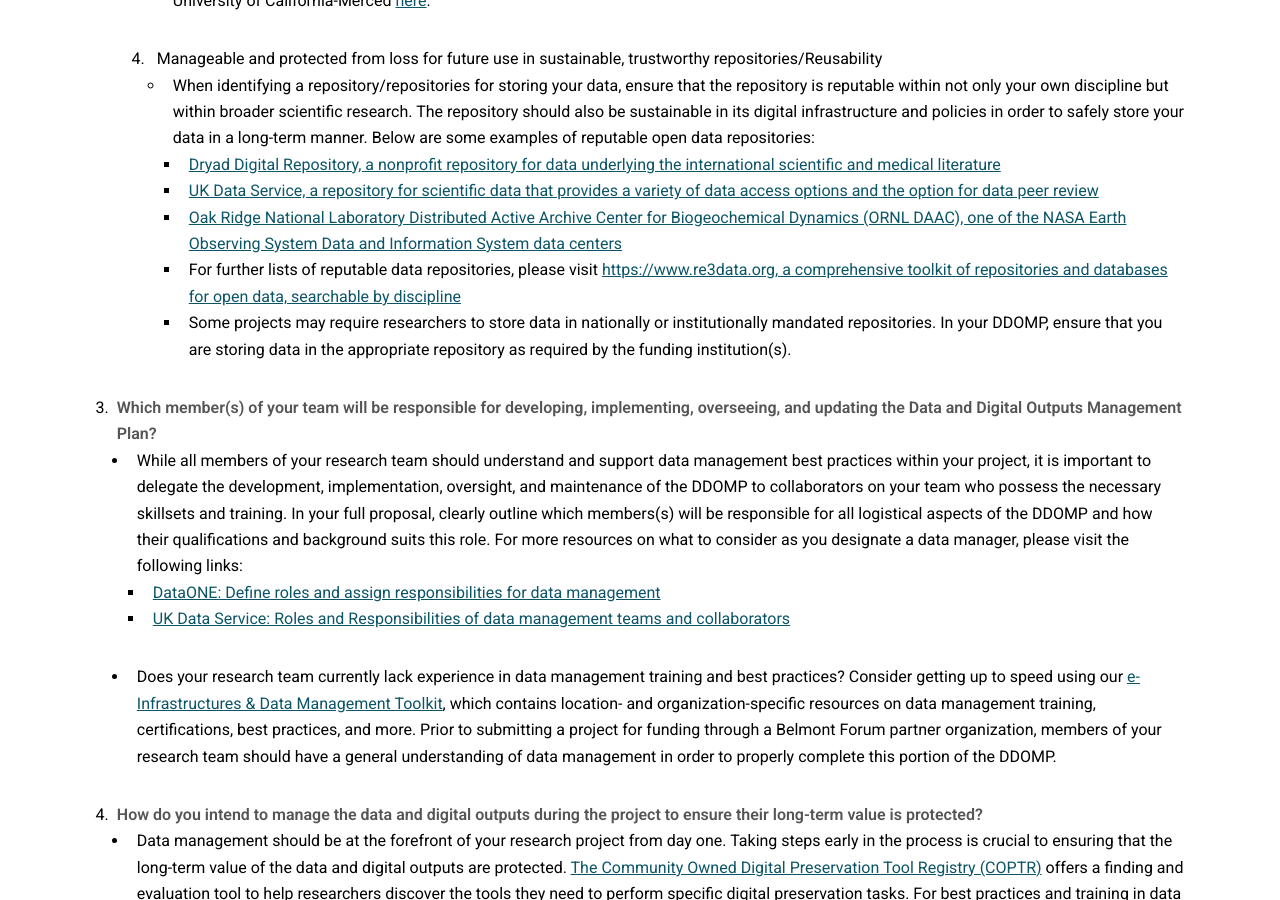
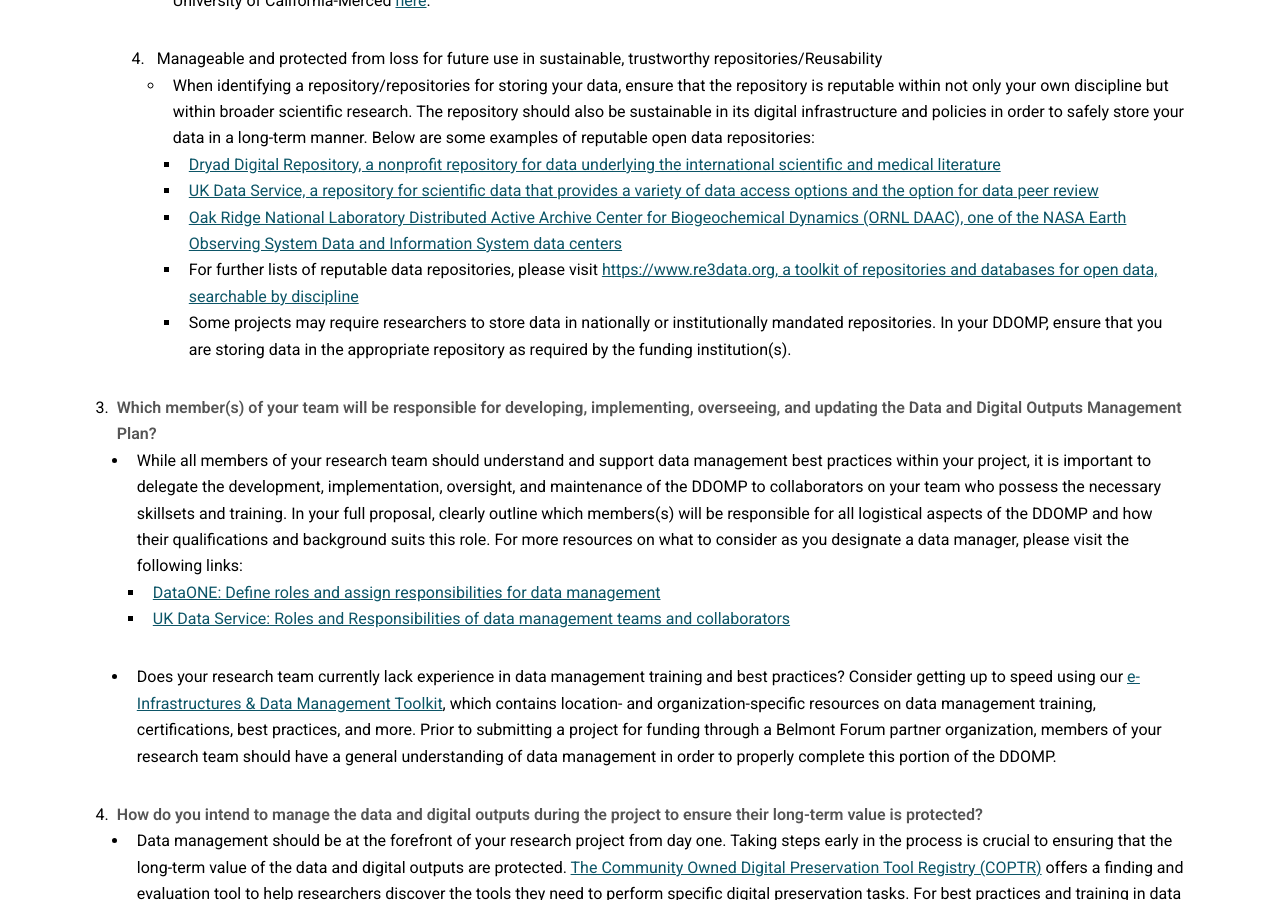
Before and after one commit to bfe-inf/toolkit, a Jekyll site: the page built from ddomp-fullproposal.html, in a window 1280 px wide and 900 px high, scrolled down 1584 px. Built offline with Jekyll 4.4.1, drawn with Linux system fonts in a browser that asks for light colours.

Commit message:
Update ddomp-fullproposal.html

```diff
--- a/ddomp-fullproposal.html
+++ b/ddomp-fullproposal.html
@@ -96,7 +96,7 @@ tipue_search_active: true
 														<li><a href="https://datadryad.org/" target="_blank">Dryad Digital Repository, a nonprofit repository for data underlying the international scientific and medical literature</a></li>
 														<li><a href="https://www.ukdataservice.ac.uk/deposit-data/how-to" target="_blank">UK Data Service, a repository for scientific data that provides a variety of data access options and the option for data peer review</a></li>
 														<li><a href="https://daac.ornl.gov/" target="_blank">Oak Ridge National Laboratory Distributed Active Archive Center for Biogeochemical Dynamics (ORNL DAAC), one of the NASA Earth Observing System Data and Information System data centers</a></li>
-														<li>For further lists of reputable data repositories, please visit <a href="https://www.re3data.org/" target="_blank">https://www.re3data.org, a comprehensive toolkit of repositories and databases for open data, searchable by discipline</a></li>
+														<li>For further lists of reputable data repositories, please visit <a href="https://www.re3data.org/" target="_blank">https://www.re3data.org, a toolkit of repositories and databases for open data, searchable by discipline</a></li>
 														<li>Some projects may require researchers to store data in nationally or institutionally mandated repositories. In your DDOMP, ensure that you are storing data in the appropriate repository as required by the funding institution(s).</li>
 													</ul>
 											</ul>
```
